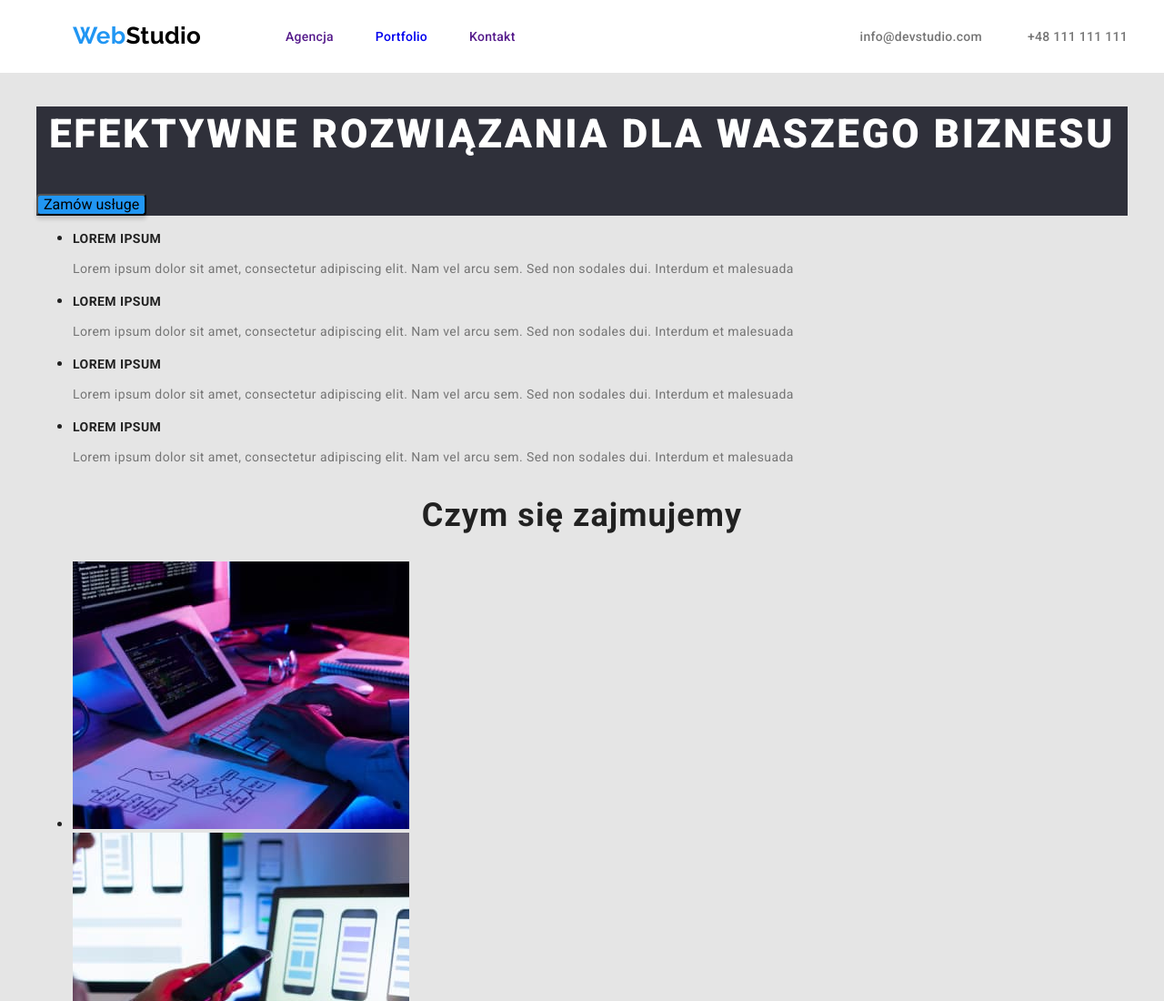
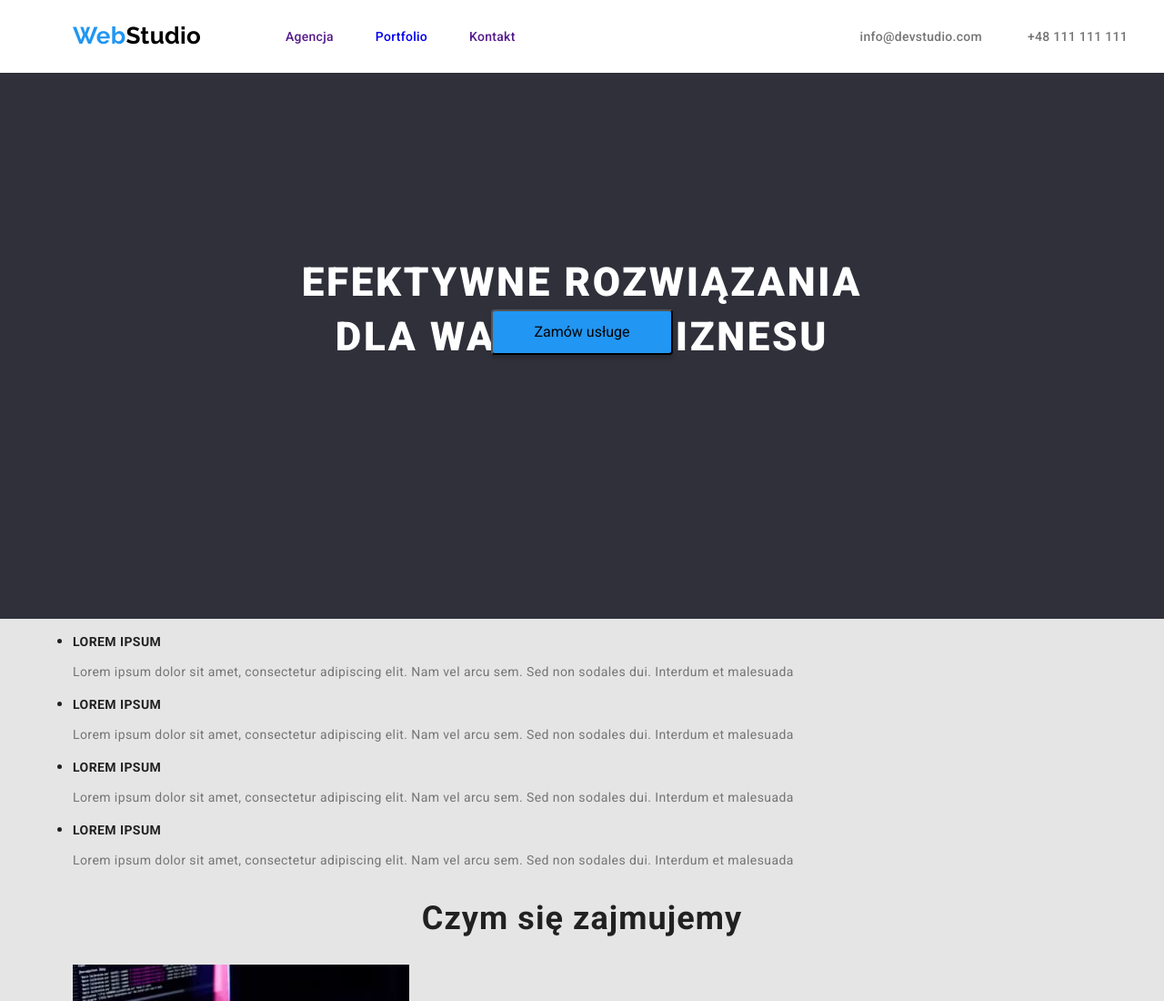
Before and after one commit to ArkadiuszMyszka/goit-markup-hw-03, a plain HTML site: page index.html in a window 1280 px wide. Shown: the top 1100 px of the page at 91% size. Drawn offline with Linux system fonts and the light colour scheme.

Commit message:
cant push button

```diff
--- a/css/styles.css
+++ b/css/styles.css
@@ -25,6 +25,9 @@ body {
     font-family: 'Roboto', sans-serif;
     background: var(--brand-color-background-overall);
     color:var(--brand-color-font-overall);
+
+}
+h1 {
     margin: 0;
 }
 .container {
@@ -35,10 +38,11 @@ body {
 .header-box{
     display: block;
     background-color: var(--brand-color-background);
-
-
 }
-
+.main-top-box {
+    display: block;
+    background-color: var(--brand-color-background-main-top);
+}
 .header-main {
     background-color: var(--brand-color-background);
     display:flex;
@@ -152,6 +156,7 @@ body {
         letter-spacing: 0.03em;
         color: var(--brand-color-contact-footer);
 }
+
 .mail-footer {
         font-size: 14px;
         line-height: 1.1714;
@@ -159,14 +164,29 @@ body {
         letter-spacing: 0.03em;
         color: var(--brand-color-contact-footer);
 }
-/*
-.mail-footer:hover, .mail-footer:focus, .tel-footer:hover, .tel-footer:focus {
-color: var(--brand-color-hover);
-}*/
+
+.main-top-box {
+    display: block;
+    background-color: var(--brand-color-background-main-top);
+}
+
 .main-top-background {
         background-color: var(--brand-color-background-main-top);
+        height: 600px;
+        display: flex;
+        flex-direction: column;
+        align-items: center;
+
+}
+.text-mainpage-box {
+    display: flex;
+    padding-top: 200px;
+    width: 696px;
+    height: 120px;
+    margin-bottom: 30px;
 }
 .text-mainpage {
+
         font-weight: 900;
         font-size: 44px;
         line-height: 1.364;
@@ -174,12 +194,25 @@ color: var(--brand-color-hover);
         letter-spacing: 0.06em;
         text-transform: uppercase;
         color: var(--brand-color-main-top-text);
+
+}
+.button-mainpage-box{
+    display: flex;
+    box-sizing:border-box ;
+    margin-top: 30px;
+    padding-bottom: 200px;
+
 }
 .button-mainpage {
         cursor: pointer;
         background-color: var(--brand-color-hover);
         box-shadow: 0px 4px 4px var(--brand-color-main-button-boxshadow);
         border-radius: 4px;
+        width: 200px;
+        height: 50px;
+
+
+
 }
 .article-mainpage h3 {
 font-weight: 700;
--- a/index.html
+++ b/index.html
@@ -31,10 +31,16 @@
             </header>
         </div>
         <main>
-            <section class="main-top-background container">
-                <h1 class="text-mainpage">EFEKTYWNE ROZWIĄZANIA DLA WASZEGO BIZNESU </h1>
-                <button class="button-mainpage" type="button">Zamów usługe</button>
-            </section>
+            <div class="main-top-box">
+                <section class="main-top-background container">
+                    <div class="text-mainpage-box">
+                        <h1 class="text-mainpage">EFEKTYWNE ROZWIĄZANIA DLA WASZEGO BIZNESU </h1>
+                    </div>
+                    <div class="button-mainpage-box">
+                        <button class="button-mainpage" type="button">Zamów usługe</button>
+                    </div>
+                </section>
+            </div>
             <article  class="article-mainpage container">
                 <ul>
                     <li>
```
